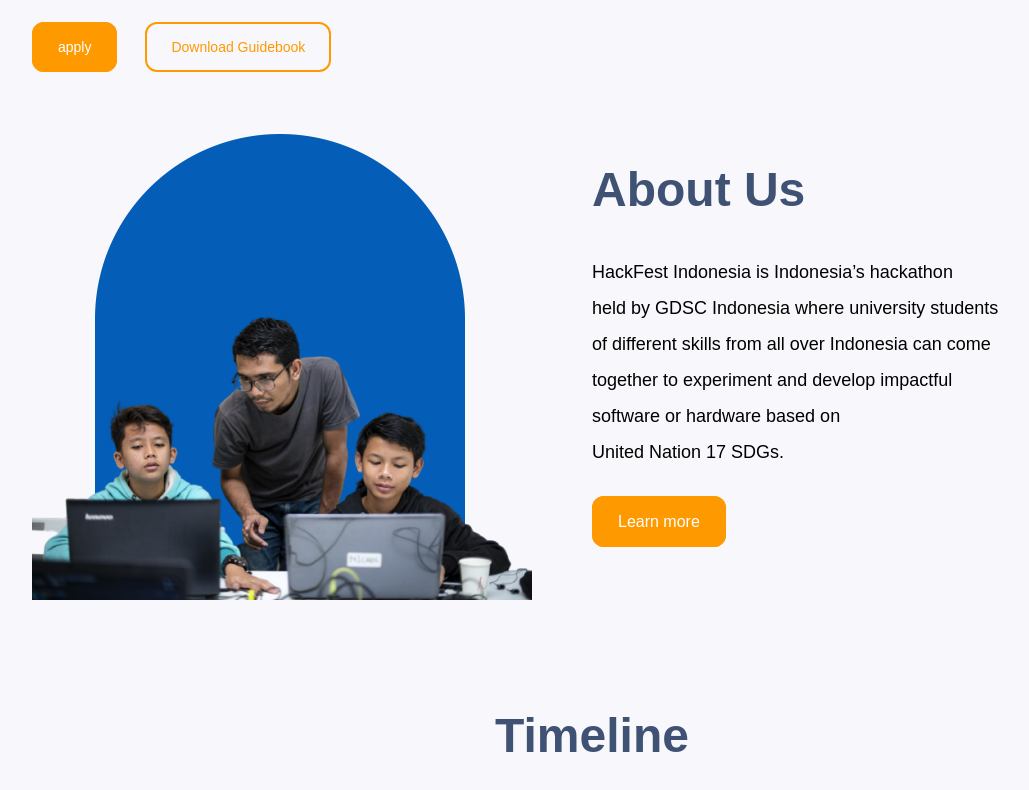
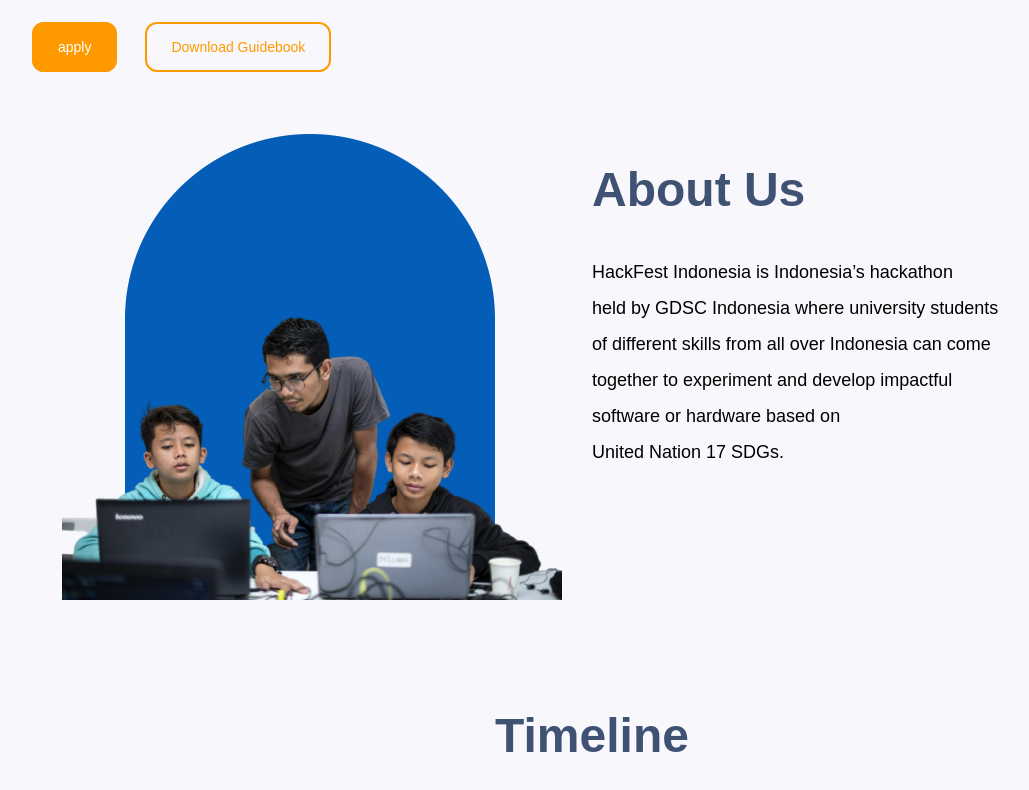
Before and after one commit to GDSC-Indonesia/hackathon-landing, a Next.js app: page / in a window 1280 px wide. Shown: the part 549-1339 px from the top of the page, without its empty margins (48-1077 px from the left). Built offline with nearby package versions, Linux system fonts and the light colour scheme; a web font is replaced by a local one.

Commit message:
set image to center

```diff
--- a/components/Section/AboutSection.tsx
+++ b/components/Section/AboutSection.tsx
@@ -11,7 +11,7 @@
       className="mb-20 flex flex-col lg:flex-row"
       id="about-us"
     >
-      <div className="flex justify-start lg:w-1/2">
+      <div className="flex justify-center lg:w-1/2">
         <Image src={AboutImage} alt="About image" width={500} height={466} />
       </div>
       <div className="mt-8 text-center lg:w-1/2 lg:text-left">
@@ -26,9 +26,6 @@
           software or hardware based on <br />
           United Nation 17 SDGs.
         </p>
-        <Button as="link" href="/" color="secondary">
-          Learn more
-        </Button>
       </div>
     </Container>
   )
```
